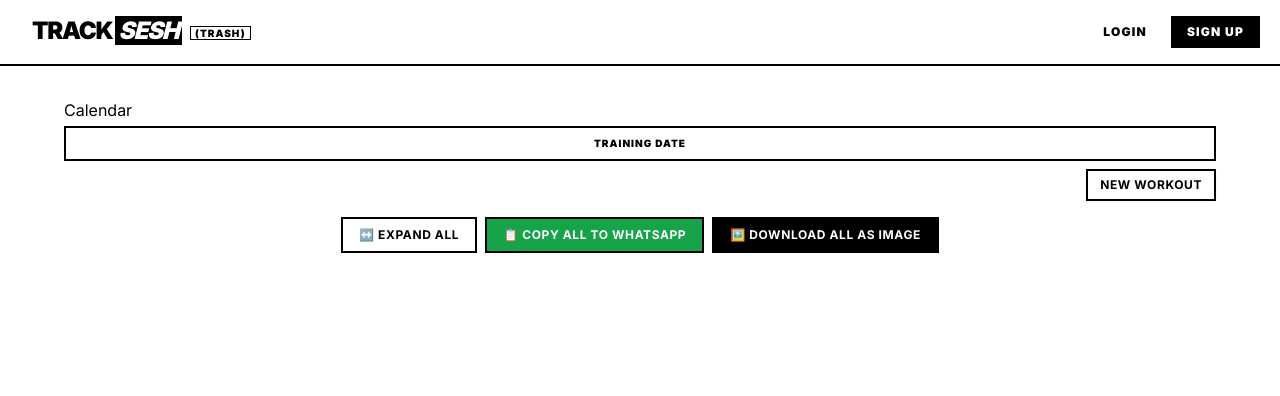
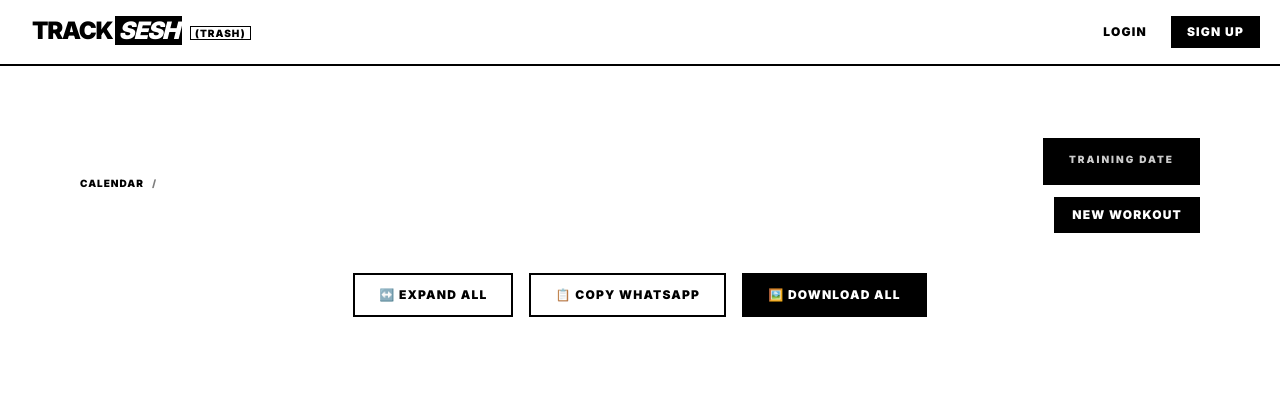
Before and after one commit to hackneychap/speed-sessions-django, a Django app: template templates/session_planner/session_detail.html in a window 1280 px wide. Shown: the top 396 px of the page. Run offline with Django 5.2, Linux system fonts and the light colour scheme; the template is opened without the code that fills it, so the values that code supplies are empty; some libraries are stand-ins or nearby versions.

Commit message:
shipping session updated

```diff
--- a/templates/session_planner/session_detail.html
+++ b/templates/session_planner/session_detail.html
@@ -1,96 +1,95 @@
 {% extends 'workouts/base.html' %}
 
 {% block content %}
-<div class="container-fluid" style="max-width: 1200px;">
-    <div class="d-flex justify-content-between align-items-center mb-4 no-print">
+<div class="container mx-auto max-w-7xl py-10 px-4">
+    <div class="flex flex-col md:flex-row justify-between items-start md:items-center mb-10 gap-6 no-print">
         <div>
             <nav aria-label="breadcrumb">
-                <ol class="breadcrumb mb-1">
-                    <li class="breadcrumb-item"><a href="{% url 'session-list' %}" class="text-black">Calendar</a></li>
-                    <li class="breadcrumb-item active text-black" aria-current="page">{{ session.date|date:"j F Y" }}</li>
+                <ol class="flex gap-2 mb-1 uppercase font-black tracking-widest text-[10px]">
+                    <li><a href="{% url 'session-list' %}" class="text-black hover:underline">Calendar</a></li>
+                    <li class="text-black opacity-50">/</li>
+                    <li class="text-black" aria-current="page">{{ session.date|date:"j F Y" }}</li>
                 </ol>
             </nav>
             <h1 class="text-4xl font-black text-black mb-0 italic uppercase tracking-tighter">{{ session.title }}</h1>
             {% if session.description %}
-                <div class="mt-3 p-4 bg-white border-l-4 border-black border-2 rounded-none text-black italic whitespace-pre-line">
+                <div class="mt-4 p-4 bg-white border-l-4 border-black border-2 rounded-none text-black italic whitespace-pre-line">
                     {{ session.description }}
                 </div>
             {% endif %}
         </div>
-        <div class="text-end">
-             <div class="bg-white border border-black border-2 rounded-none px-3 py-2 text-center">
-                 <div class="text-[10px] font-black uppercase text-black tracking-widest">Training Date</div>
-                 <div class="text-xl font-bold text-black">{{ session.date|date:"l" }}</div>
+        <div class="text-right self-stretch md:self-auto">
+             <div class="bg-black text-white border-2 border-black rounded-none px-6 py-3 text-center mb-3">
+                 <div class="text-[10px] font-black uppercase tracking-[0.2em] mb-1 opacity-80">Training Date</div>
+                 <div class="text-2xl font-black italic uppercase tracking-tighter">{{ session.date|date:"l" }}</div>
              </div>
-             <div class="mt-2 flex gap-2 justify-end">
+             <div class="flex gap-2 justify-end">
                 {% if is_manager %}
-                    <a href="{% url 'edit-session' session.id %}" class="btn btn-sm border-2 border-yellow-600 text-yellow-600 bg-white hover:bg-yellow-600 hover:text-white rounded-none">Edit Session</a>
+                    <a href="{% url 'edit-session' session.id %}" class="px-4 py-2 border-2 border-black text-black bg-white hover:bg-black hover:text-white rounded-none uppercase font-black tracking-widest text-xs transition-all">Edit Session</a>
                 {% endif %}
-                <a href="{% url 'planner-page' %}" class="btn btn-sm border-2 border-black text-black bg-white hover:bg-black hover:text-white rounded-none font-bold uppercase tracking-wider text-xs">New Workout</a>
+                <a href="{% url 'planner-page' %}" class="px-4 py-2 bg-black hover:bg-white text-white hover:text-black border-2 border-black rounded-none uppercase font-black tracking-widest text-xs transition-all">New Workout</a>
              </div>
         </div>
     </div>
 
-    <div class="mb-6 flex flex-wrap gap-2 justify-center no-print">
-        <button id="toggle-all-btn" class="px-4 py-2 bg-white text-black font-bold rounded-none uppercase tracking-wider text-xs border border-black border-2 hover:bg-white transition-all shadow-none"
+    <div class="mb-10 flex flex-wrap gap-4 justify-center no-print">
+        <button id="toggle-all-btn" class="px-6 py-3 bg-white text-black font-black rounded-none uppercase tracking-widest text-xs border-2 border-black hover:bg-black hover:text-white transition-all shadow-none"
                 onclick="toggleAllAccordions()">
             ↔️ Expand All
         </button>
-        <button class="px-4 py-2 bg-green-600 text-white border-2 border-black rounded-none text-black font-bold uppercase tracking-wider text-xs shadow-none hover:bg-white transition-all"
+        <button class="px-6 py-3 bg-white text-black font-black rounded-none uppercase tracking-widest text-xs border-2 border-black hover:bg-black hover:text-white transition-all shadow-none"
                 onclick="copyAllWorkoutsToWhatsApp('{{ session.title }}', '{{ session.date|date:'l, M d' }}')">
-            📋 Copy All to WhatsApp
+            📋 Copy WhatsApp
         </button>
-        <button class="px-4 py-2 bg-black text-white border-2 border-black rounded-none font-bold uppercase tracking-wider text-xs shadow-none hover:bg-black transition-all"
+        <button class="px-6 py-3 bg-black text-white font-black rounded-none uppercase tracking-widest text-xs border-2 border-black hover:bg-white hover:text-black transition-all shadow-none"
                 onclick="downloadAllCardsAsImage('all-groups-grid', '{{ session.title|slugify }}_full_schedule')">
-            🖼️ Download All as Image
+            🖼️ Download All
         </button>
     </div>
 
-    <div class="row g-4 mt-2" id="all-groups-grid">
+    <div class="grid grid-cols-1 lg:grid-cols-3 gap-8 mt-6" id="all-groups-grid">
         {% for group in groups %}
-            <div class="col-md-4 group-card-container">
-                <div id="group-card-{{ forloop.counter }}" class="collapse collapse-arrow bg-white border border-black border-2 shadow-none h-100 rounded-none overflow-hidden group">
+            <div id="group-card-{{ forloop.counter }}" class="collapse collapse-arrow bg-white border-2 border-black rounded-none h-full group">
                 <input type="checkbox" class="accordion-checkbox" checked />
 
-                    <div class="collapse-title card-header bg-white border-black border-2 d-flex justify-content-between align-items-center !pr-12">
-                        <div>
-                            <h5 class="mb-0 text-black font-black italic uppercase tracking-tighter">{{ group.name }}</h5>
-                            <small class="text-black font-bold">VDOT: {{ group.vdot }}</small>
-                        </div>
-                        <div class="no-print pointer-events-auto flex gap-1">
-                            <button class="btn btn-xs border-2 border-black text-black bg-white hover:bg-black hover:text-white rounded-none p-1 relative z-20" title="Copy to WhatsApp"
+                <div class="collapse-title bg-black text-white p-4 flex flex-col justify-center !pr-12">
+                    <h5 class="mb-0 font-black italic uppercase tracking-widest text-xl">{{ group.name }}</h5>
+                    <span class="font-mono text-xs font-black uppercase tracking-widest mt-1">VDOT: {{ group.vdot }}</span>
+
+                    <div class="no-print pointer-events-auto flex gap-2 mt-3">
+                        <button class="px-2 py-1 border-2 border-white text-white bg-black hover:bg-white hover:text-black rounded-none text-[10px] font-black uppercase transition-all" title="Copy to WhatsApp"
                                 onclick="event.stopPropagation(); copyWorkoutToWhatsApp('{{ group.name }}', {{ forloop.counter }})">
-                                📋
+                            📋 COPY
                         </button>
-                            <button class="btn btn-xs border-2 border-black text-black bg-white hover:bg-black hover:text-white rounded-none p-1 relative z-20" title="Download Image"
+                        <button class="px-2 py-1 border-2 border-white text-white bg-black hover:bg-white hover:text-black rounded-none text-[10px] font-black uppercase transition-all" title="Download Image"
                                 onclick="event.stopPropagation(); downloadCardAsImage('group-card-{{ forloop.counter }}', '{{ session.title|slugify }}_{{ group.name|slugify }}')">
-                                🖼️
+                            🖼️ IMG
                         </button>
                     </div>
                 </div>
 
-                    <div class="collapse-content card-body flex-grow-1 !p-0">
-                        <div class="p-4">
-                            <div class="workout-items space-y-3" id="workout-items-{{ forloop.counter }}">
+                <div class="collapse-content !p-0">
+                    <div class="p-4 bg-white">
+                        <div class="workout-items space-y-4" id="workout-items-{{ forloop.counter }}">
                             {% for item in group.workout_structure %}
                                 {% if item.type == 'block' %}
-                                        <div class="p-2 border-l-4 border-black border-2 bg-white rounded-none workout-item" data-type="block" data-multiplier="{{ item.multiplier }}">
+                                    <div class="p-3 border-l-4 border-black bg-white rounded-none workout-item" data-type="block" data-multiplier="{{ item.multiplier }}">
                                         <div class="mb-2">
-                                                <span class="text-[10px] font-black text-yellow-600 uppercase tracking-widest">{{ item.multiplier }}x Sets of:</span>
+                                            <span class="text-[10px] font-black text-black uppercase tracking-[0.2em]">{{ item.multiplier }}x Sets of:</span>
                                         </div>
-                                            <div class="ps-2 space-y-2 block-segments">
+                                        <div class="pl-2 space-y-2 border-l-2 border-dashed border-black ml-4 block-segments">
                                             {% for seg in item.segments %}
-                                                    <div class="bg-white p-2 rounded-none border border-black border-2 segment-data"
+                                                <div class="bg-white p-2 border-2 border-black segment-data"
                                                      data-reps="{{ seg.reps }}" data-dist="{{ seg.distance }}" data-intensity="{{ seg.intensity }}"
                                                      data-pace="{{ seg.target_pace }}" data-rest="{{ seg.rest }}">
-                                                        <div class="row align-items-center">
-                                                            <div class="col-8">
-                                                                <div class="text-black font-bold">{{ seg.reps }} x {{ seg.distance }}m</div>
-                                                                <div class="text-black small">{{ seg.intensity }} @ {{ seg.rest }}s rest</div>
+                                                    <div class="flex items-center gap-2 justify-between">
+                                                        <div class="flex flex-wrap items-center gap-1 flex-grow">
+                                                            <div class="text-black font-black text-sm uppercase">{{ seg.reps }} x {{ seg.distance }}m</div>
+                                                            <div class="text-black font-black uppercase text-[10px] opacity-60">{{ seg.intensity }} @ {{ seg.rest }}S</div>
                                                         </div>
-                                                            <div class="col-4 text-end border-start border-black border-2">
-                                                                <div class="text-black font-monospace fw-bold">{{ seg.target_pace }}</div>
-                                                                <div class="text-black text-[10px] font-monospace">Lap: {{ seg.lap_time }}</div>
+                                                        <div class="text-right border-l-2 border-black pl-3 min-w-[80px]">
+                                                            <div class="text-black font-mono font-black text-sm">{{ seg.target_pace }}</div>
+                                                            <div class="text-black text-[9px] font-mono uppercase tracking-widest">LAP: {{ seg.lap_time }}</div>
                                                         </div>
                                                     </div>
                                                 </div>
@@ -98,17 +97,17 @@
                                         </div>
                                     </div>
                                 {% else %}
-                                        <div class="p-2 bg-white rounded-none border border-black border-2 workout-item segment-data"
+                                    <div class="p-3 bg-white border-2 border-black workout-item segment-data"
                                          data-type="single" data-reps="{{ item.segment.reps }}" data-dist="{{ item.segment.distance }}"
                                          data-intensity="{{ item.segment.intensity }}" data-pace="{{ item.segment.target_pace }}" data-rest="{{ item.segment.rest }}">
-                                            <div class="row align-items-center">
-                                                <div class="col-8">
-                                                    <div class="text-black font-bold">{{ item.segment.reps }} x {{ item.segment.distance }}m</div>
-                                                    <div class="text-black small">{{ item.segment.intensity }} @ {{ item.segment.rest }}s rest</div>
+                                        <div class="flex items-center gap-2 justify-between">
+                                            <div class="flex flex-wrap items-center gap-1 flex-grow">
+                                                <div class="text-black font-black text-sm uppercase">{{ item.segment.reps }} x {{ item.segment.distance }}m</div>
+                                                <div class="text-black font-black uppercase text-[10px] opacity-60">{{ item.segment.intensity }} @ {{ item.segment.rest }}S</div>
                                             </div>
-                                                <div class="col-4 text-end border-start border-black border-2">
-                                                    <div class="text-black font-monospace fw-bold">{{ item.segment.target_pace }}</div>
-                                                    <div class="text-black text-[10px] font-monospace">Lap: {{ item.segment.lap_time }}</div>
+                                            <div class="text-right border-l-2 border-black pl-3 min-w-[80px]">
+                                                <div class="text-black font-mono font-black text-sm">{{ item.segment.target_pace }}</div>
+                                                <div class="text-black text-[9px] font-mono uppercase tracking-widest">LAP: {{ item.segment.lap_time }}</div>
                                             </div>
                                         </div>
                                     </div>
@@ -117,66 +116,67 @@
                         </div>
                     </div>
 
-                        <div class="card-footer bg-white border-black border-2 p-4">
-                            <ul class="list-unstyled mb-0 small text-black">
-                                <li class="d-flex justify-content-between mb-1">
-                                    <span>Total Distance:</span>
-                                    <strong class="text-black">{{ group.summary.distance }}</strong>
-                                </li>
-                                <li class="d-flex justify-content-between mb-1">
-                                    <span>Active Time:</span>
-                                    <strong class="text-black">{{ group.summary.active_time }}</strong>
-                                </li>
-                                <li class="d-flex justify-content-between mb-1">
-                                    <span>Total Time:</span>
-                                    <strong class="text-black">{{ group.summary.total_time }}</strong>
-                                </li>
-                                <li class="d-flex justify-content-between mb-1">
-                                    <span class="text-black">TSS Score:</span>
-                                    <strong class="text-black">{{ group.summary.tss }}</strong>
-                                </li>
+                    <div class="border-t-2 border-black p-4 flex flex-col lg:flex-row gap-6">
+                        <!-- Totals Column -->
+                        <div class="space-y-3 lg:w-1/3">
+                            <div class="flex flex-col border-b border-black pb-2">
+                                <span class="text-[10px] font-black uppercase tracking-[0.2em] text-black opacity-60">Distance</span>
+                                <span class="font-mono font-black text-lg text-black">{{ group.summary.distance }}</span>
+                            </div>
+                            <div class="flex flex-col border-b border-black pb-2">
+                                <span class="text-[10px] font-black uppercase tracking-[0.2em] text-black opacity-60">Active Time</span>
+                                <span class="font-mono font-black text-lg text-black">{{ group.summary.active_time }}</span>
+                            </div>
+                            <div class="flex flex-col border-b border-black pb-2">
+                                <span class="text-[10px] font-black uppercase tracking-[0.2em] text-black opacity-60">Total Time</span>
+                                <span class="font-mono font-black text-lg text-black">{{ group.summary.total_time }}</span>
+                            </div>
+                            <div class="flex justify-between items-center text-black">
+                                <span class="text-[10px] font-black uppercase tracking-[0.2em] opacity-60">TSS Score</span>
+                                <span class="font-mono font-black text-base">{{ group.summary.tss }}</span>
+                            </div>
+                        </div>
 
-                                <li class="pt-2 mt-2 border-top border-black border-2 space-y-2">
+                        <!-- Scales Column -->
+                        <div class="lg:w-2/3 lg:border-l-2 lg:border-black lg:pl-6 pt-4 lg:pt-0 border-t-4 lg:border-t-0 border-black space-y-4">
                             <!-- TSS Spice Scale -->
-                                    <div class="p-2 bg-white rounded-none d-flex justify-content-between align-items-center">
-                                        <span class="text-black text-[10px] uppercase font-bold tracking-tight">TSS Spice</span>
-                                        <div class="text-end">
-                                            <span class="fs-6">
+                            <div class="flex justify-between items-center">
+                                <span class="text-black text-[10px] uppercase font-black tracking-widest">TSS Spice</span>
+                                <div class="text-right">
+                                    <span class="text-lg tracking-widest">
                                         {% if group.summary.tss < 20 %}🌶️{% elif group.summary.tss <= 32 %}🌶️🌶️{% elif group.summary.tss <= 39 %}🌶️🌶️🌶️{% elif group.summary.tss <= 43 %}🌶️🌶️🌶️🌶️{% else %}🌶️🌶️🌶️🌶️🌶️{% endif %}
                                     </span>
-                                            <div class="text-[9px] font-black uppercase mt-n1">
-                                                {% if group.summary.tss <= 32 %}<span class="text-black">Too Mild</span>{% elif group.summary.tss <= 39 %}<span class="text-green-600">Just Right</span>{% elif group.summary.tss <= 43 %}<span class="text-yellow-600">Hot! Monthly</span>{% else %}<span class="text-red-600">Too Spicy!</span>{% endif %}
+                                    <div class="text-[9px] font-black uppercase mt-1">
+                                        {% if group.summary.tss <= 32 %}<span class="text-black">Too Mild</span>{% elif group.summary.tss <= 39 %}<span class="text-green-600">Just Right</span>{% elif group.summary.tss <= 43 %}<span class="text-black">Hot! Monthly</span>{% else %}<span class="text-red-600">Too Spicy!</span>{% endif %}
                                     </div>
                                 </div>
                             </div>
 
                             <!-- Track Volume Scale -->
-                                    <div class="p-2 bg-white rounded-none d-flex justify-content-between align-items-center">
-                                        <span class="text-black text-[10px] uppercase font-bold tracking-tight">Track Volume</span>
-                                        <div class="text-end">
-                                            <span class="fs-6">
+                            <div class="flex justify-between items-center">
+                                <span class="text-black text-[10px] uppercase font-black tracking-widest">Track Vol</span>
+                                <div class="text-right">
+                                    <span class="text-lg tracking-widest">
                                         {% if group.summary.raw_distance_km < 4 %}👣{% elif group.summary.raw_distance_km <= 6 %}👣👣👣{% else %}👣👣👣👣👣{% endif %}
                                     </span>
-                                            <div class="text-[9px] font-black uppercase mt-n1">
-                                                {% if group.summary.raw_distance_km < 4 %}<span class="text-black">Short & Sweet</span>{% elif group.summary.raw_distance_km <= 6 %}<span class="text-green-600">The Sweet Spot</span>{% else %}<span class="text-yellow-600">The Long Haul</span>{% endif %}
+                                    <div class="text-[9px] font-black uppercase mt-1">
+                                        {% if group.summary.raw_distance_km < 4 %}<span class="text-black">Short</span>{% elif group.summary.raw_distance_km <= 6 %}<span class="text-green-600">Perfect</span>{% else %}<span class="text-black">Long</span>{% endif %}
                                     </div>
                                 </div>
                             </div>
 
                             <!-- Session Duration Scale -->
-                                    <div class="p-2 bg-white rounded-none d-flex justify-content-between align-items-center">
-                                        <span class="text-black text-[10px] uppercase font-bold tracking-tight">Session Time</span>
-                                        <div class="text-end">
-                                            <span class="fs-6">
+                            <div class="flex justify-between items-center">
+                                <span class="text-black text-[10px] uppercase font-black tracking-widest">Session Time</span>
+                                <div class="text-right">
+                                    <span class="text-lg tracking-widest">
                                         {% if group.summary.raw_total_time_min < 25 %}⏳{% elif group.summary.raw_total_time_min <= 35 %}⏳⏳⏳{% else %}⏳⏳⏳⏳⏳{% endif %}
                                     </span>
-                                            <div class="text-[9px] font-black uppercase mt-n1">
-                                                {% if group.summary.raw_total_time_min < 25 %}<span class="text-black">Quick Blast</span>{% elif group.summary.raw_total_time_min <= 35 %}<span class="text-green-600">Perfect Timing</span>{% else %}<span class="text-red-600">Long Shift</span>{% endif %}
+                                    <div class="text-[9px] font-black uppercase mt-1">
+                                        {% if group.summary.raw_total_time_min < 25 %}<span class="text-black">Quick</span>{% elif group.summary.raw_total_time_min <= 35 %}<span class="text-green-600">Perfect</span>{% else %}<span class="text-red-600">Long</span>{% endif %}
                                     </div>
                                 </div>
                             </div>
-                                </li>
-                            </ul>
                         </div>
                     </div>
                 </div>
@@ -212,7 +212,7 @@
         // Wait for accordion transition
         setTimeout(() => {
             html2canvas(element, {
-                backgroundColor: '#ffffff', // gray-800
+                backgroundColor: '#ffffff',
                 scale: 2, // Higher quality
                 logging: false,
                 useCORS: true
@@ -248,7 +248,7 @@
         // Wait a bit for layout to settle even without transitions
         setTimeout(() => {
             html2canvas(container, {
-                backgroundColor: '#ffffff', // slate-950
+                backgroundColor: '#ffffff',
                 scale: 2,
                 logging: true, // Enable logging to debug
                 useCORS: true,
@@ -311,7 +311,7 @@
         const containers = document.querySelectorAll('[id^="workout-items-"]');
         containers.forEach((container) => {
             const counter = container.id.split('-').pop();
-            const groupName = container.closest('.collapse').querySelector('h5').innerText;
+            const groupName = container.closest('.group').querySelector('h5').innerText;
             fullText += getWorkoutText(groupName, counter) + '\n' + '-'.repeat(20) + '\n\n';
         });
 
@@ -335,12 +335,6 @@
     @media print {
         .no-print { display: none !important; }
     }
-    .btn-xs {
-        padding: 1px 5px;
-        font-size: 12px;
-        line-height: 1.5;
-        border-radius: 3px;
-    }
     /* Fix for daisyUI collapse-title padding */
     .collapse-title {
         min-height: 0 !important;
```
Lines whose indentation alone changed are shown as unchanged.
